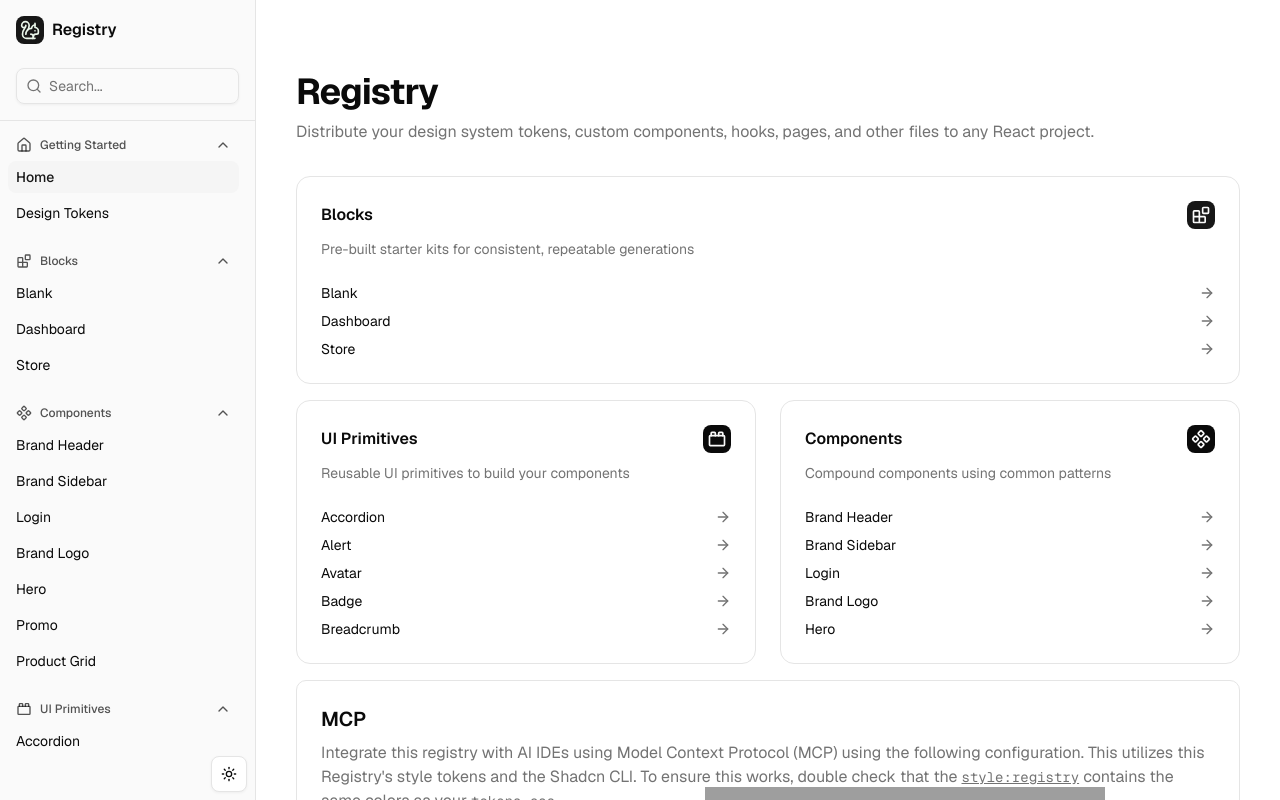
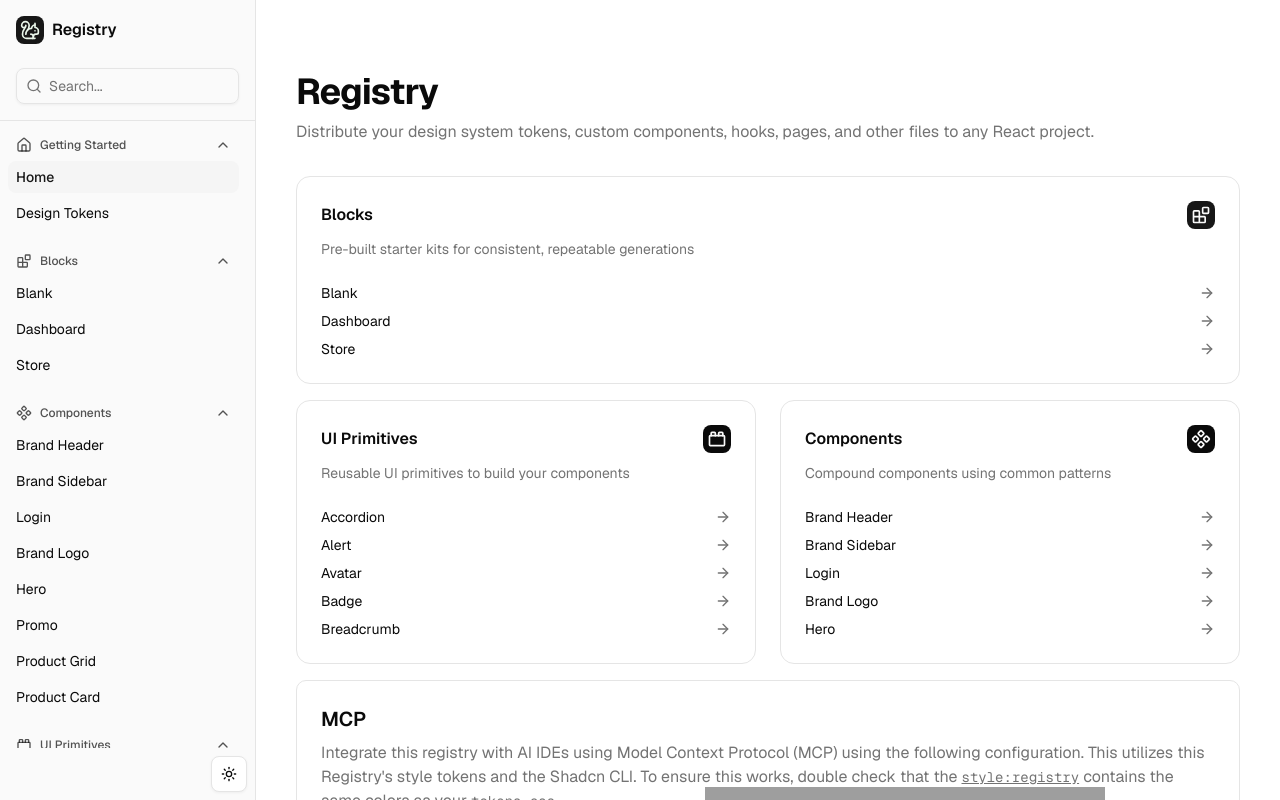
Before and after one commit to blurrah/ecom-chat-components, a Next.js app: page / in a window 1280 px wide. Shown: the top 800 px of the page. Built offline with nearby package versions, Linux system fonts and the light colour scheme; grey boxes are pictures that could not be loaded.

Commit message:
fix: get product card working in registry

```diff
--- a/registry.json
+++ b/registry.json
@@ -294,6 +294,26 @@
         {
           "path": "src/lib/products.ts",
           "type": "registry:lib"
+        },
+        {
+          "path": "src/v0/minimal-layout.tsx",
+          "type": "registry:file",
+          "target": "app/layout.tsx"
+        }
+      ]
+    },
+    {
+      "name": "product-card",
+      "type": "registry:component",
+      "title": "Product Card",
+      "description": "Product card displaying a single product",
+      "registryDependencies": [
+        "https://registry-starter.vercel.app/r/theme.json"
+      ],
+      "files": [
+        {
+          "path": "src/components/product-card.tsx",
+          "type": "registry:component"
         },
         {
           "path": "src/v0/minimal-layout.tsx",
--- a/src/app/demo/[name]/components/product-card.tsx
+++ b/src/app/demo/[name]/components/product-card.tsx
@@ -21,10 +21,6 @@
 	},
 	url: "https://example.com/product",
 	product_id: "prod_123"
-};
-
-const mockSendMessage = (message: { text: string }) => {
-	console.log("Message sent:", message.text);
 };
 
 export const productCard = {
@@ -51,7 +47,6 @@
 						<Button
 							size="sm"
 							className="w-full"
-							onClick={() => mockSendMessage({ text: `Add "${mockProduct.title}" to my cart (variant: default)` })}
 						>
 							Add to Cart
 						</Button>
@@ -59,7 +54,6 @@
 							size="sm"
 							className="w-full"
 							variant="outline"
-							onClick={() => mockSendMessage({ text: `Get the product details for ${mockProduct.product_id}` })}
 						>
 							Get product details
 						</Button>
--- a/src/app/demo/[name]/index.tsx
+++ b/src/app/demo/[name]/index.tsx
@@ -13,6 +13,7 @@
 import { logo } from "@/app/demo/[name]/components/logo";
 import { productGrid } from "@/app/demo/[name]/components/product-grid";
 import { promo } from "@/app/demo/[name]/components/promo";
+import { productCard } from "@/app/demo/[name]/components/product-card";
 
 // ui
 import { accordion } from "@/app/demo/[name]/ui/accordion";
@@ -63,7 +64,7 @@
   "brand-header": brandHeader,
   "brand-sidebar": brandSidebar,
   "product-grid": productGrid,
-
+  "product-card": productCard,
   // ui
   accordion,
   alert,
```
